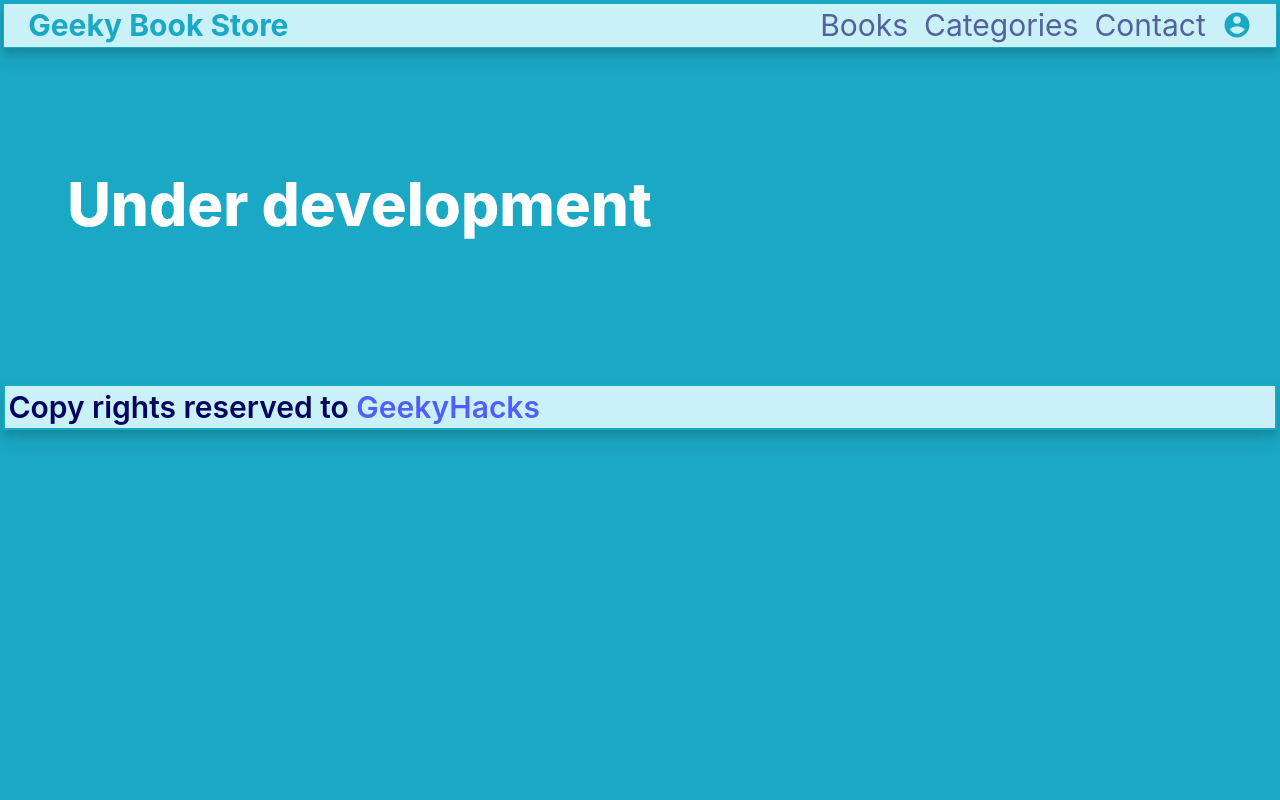
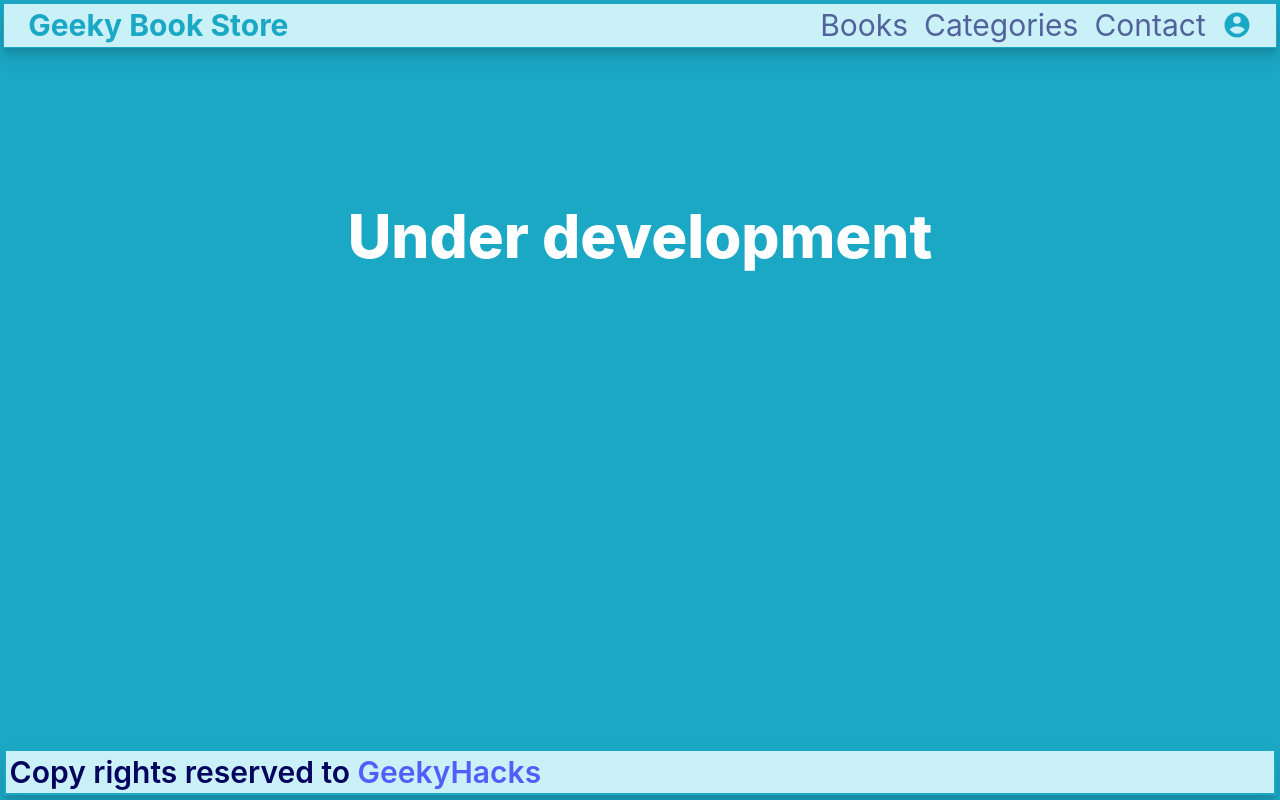
Before and after one commit to GeekyHacks/BookStore_React, a React (Create React App) app: page /BookStore_React/categories in a window 1280 px wide. Built offline with nearby package versions, Linux system fonts and the light colour scheme.

Commit message:
Add Redux to the project

```diff
--- a/package.json
+++ b/package.json
@@ -4,11 +4,13 @@
   "private": true,
   "homepage": "https://geekyhacks.github.io/BookStore_React/",
   "dependencies": {
+    "@reduxjs/toolkit": "^1.9.5",
     "@testing-library/jest-dom": "^5.17.0",
     "@testing-library/react": "^13.4.0",
     "@testing-library/user-event": "^13.5.0",
     "react": "^18.2.0",
     "react-dom": "^18.2.0",
+    "react-redux": "^8.1.2",
     "react-router-dom": "^6.15.0",
     "react-scripts": "5.0.1",
     "web-vitals": "^2.1.4"
--- a/src/App.jsx
+++ b/src/App.jsx
@@ -6,10 +6,10 @@
 import Footer from './components/Footer';
 import './styles/Css/App.css';
 import accountPic from './assets/images/account-circle.svg';
+import Counter from './features/counter/Counter';
 
 function App() {
   return (
-    <div className="fullWebsite">
     <div className="App">
       <nav className="navBar">
         <Link className="bookstoreTitle" to="/BookStore_React/">
@@ -30,16 +30,15 @@
           </Link>
         </div>
       </nav>
-
-        <Routes>
+      <Routes className="Routes">
         {/* <Route index element={<Home />} /> */}
         <Route path="/BookStore_React/" element={<MainContainer />} />
         <Route path="/BookStore_React/books" element={<MainContainer />} />
         <Route path="/BookStore_React/contact" element={<Contact />} />
         <Route path="/BookStore_React/categories" element={<Categories />} />
-          <Route path="/BookStore_React/*" element={<div className="notFound"> Page not found!! </div>} />
+        {/* <Route path="/BookStore_React/*" element={<div className="notFound"> Page not found!! </div>} /> */}
+        <Route path="/BookStore_React/*" element={<Counter />} />
       </Routes>
-      </div>
       <Footer />
     </div>
   );
--- /dev/null
+++ b/src/app/store.jsx
@@ -0,0 +1,8 @@
+import { configureStore } from '@reduxjs/toolkit';
+import counterReducer from '../features/counter/counterSlice';
+
+export const store = configureStore({
+  reducer: {
+    counter: counterReducer,
+  },
+});
--- a/src/components/Footer.jsx
+++ b/src/components/Footer.jsx
@@ -1,13 +1,11 @@
 const Footer = () => {
   const result = (
-    <div>
     <footer>
       <h3 className="copyRights">
         Copy rights reserved to
         <a href="https://github.com/GeekyHacks"> GeekyHacks</a>
       </h3>
     </footer>
-    </div>
   );
 
   return result;
--- /dev/null
+++ b/src/features/counter/Counter.jsx
@@ -0,0 +1,24 @@
+import React from 'react';
+import { useSelector, useDispatch } from 'react-redux';
+import { decrement, increment } from './counterSlice';
+
+export function Counter() {
+  const count = useSelector((state) => state.counter.value);
+  const dispatch = useDispatch();
+
+  return (
+    <div>
+      <div className='notFound'>
+        <button aria-label="Increment value" onClick={() => dispatch(increment())}>
+          Increment
+        </button>
+        <span>{count}</span>
+        <button aria-label="Decrement value" onClick={() => dispatch(decrement())}>
+          Decrement
+        </button>
+      </div>
+    </div>
+  );
+}
+
+export default Counter;
--- /dev/null
+++ b/src/features/counter/counterSlice.jsx
@@ -0,0 +1,30 @@
+import { createSlice } from '@reduxjs/toolkit';
+
+const initialState = {
+  value: 0,
+};
+
+export const counterSlice = createSlice({
+  name: 'counter',
+  initialState,
+  reducers: {
+    increment: (state) => {
+      // Redux Toolkit allows us to write "mutating" logic in reducers. It
+      // doesn't actually mutate the state because it uses the Immer library,
+      // which detects changes to a "draft state" and produces a brand new
+      // immutable state based off those changes
+      state.value += 1;
+    },
+    decrement: (state) => {
+      state.value -= 1;
+    },
+    incrementByAmount: (state, action) => {
+      state.value += action.payload;
+    },
+  },
+});
+
+// Action creators are generated for each case reducer function
+export const { increment, decrement, incrementByAmount } = counterSlice.actions;
+
+export default counterSlice.reducer;
--- a/src/index.js
+++ b/src/index.js
@@ -3,14 +3,18 @@
 import './index.css';
 import { BrowserRouter } from 'react-router-dom';
 import App from './App';
+import { store } from './app/store';
+import { Provider } from 'react-redux';
 
 const root = ReactDOM.createRoot(document.getElementById('root'));
 root.render(
   <React.StrictMode>
     <BrowserRouter>
-      <App />
+      <Provider store={store}>
+        <App />
+      </Provider>
     </BrowserRouter>
-  </React.StrictMode>,
+  </React.StrictMode>
 );
 
 // If you want to start measuring performance in your app, pass a function
--- a/src/styles/Css/App.css
+++ b/src/styles/Css/App.css
@@ -1,5 +1,4 @@
 @import url("https://fonts.googleapis.com/css2?family=Roboto:wght@400;700&display=swap");
-
 * {
   margin: 0;
   padding: 0;
@@ -16,11 +15,8 @@
   align-items: stretch;
   white-space: nowrap;
 }
-
-body h2,
-body span,
-body h3 {
-  color: #03045e;
+body h2, body span, body h3 {
+  color: #03045E;
   font-weight: 600;
   font-size: 1em;
 }
@@ -28,20 +24,18 @@
 button {
   transition: all 0.5s;
   border-radius: 2px;
-  color: #03045e !important;
-  background-color: #0077b6 !important;
+  color: #03045E !important;
+  background-color: #0077B6 !important;
   cursor: pointer;
   text-align: center;
   border: 1px solid rgba(3, 4, 94, 0.4);
   padding: 3px 8px;
   font-size: 0.75em;
 }
-
 button:active {
   transform: scale(0.96);
   background: #1ba8c5 !important;
 }
-
 button:focus {
   outline: 0;
 }
@@ -68,24 +62,25 @@
   gap: 2rem;
 }
 
-.App,
-.BooksContainer {
+.App, .BooksContainer {
   display: flex;
   flex-direction: column;
   justify-content: center;
+  align-items: stretch;
   gap: 0.5rem;
 }
 
 footer {
-  position: relative;
+  position: fixed;
+  align-self: center;
+  width: 97%;
   top: auto;
-  bottom: 0;
+  bottom: 0.3rem;
   padding: 0.2rem;
   border: 2px solid #1ba8c5;
   box-shadow: 0 10px 20px rgba(0, 0, 0, 0.1), 0 6px 6px rgba(0, 0, 0, 0.1);
-  background: #caf0f8;
+  background: #CAF0F8;
 }
-
 footer a {
   transition: all 0.5s;
   opacity: 0.6;
@@ -102,17 +97,15 @@
   align-self: stretch !important;
   margin: 0.5rem 0.7rem;
   padding: 0.7rem;
-  background: #caf0f8;
+  background: #CAF0F8;
   border-radius: 3px;
   box-shadow: 0 10px 20px rgba(0, 0, 0, 0.1), 0 6px 6px rgba(0, 0, 0, 0.1);
-  color: #03045e;
+  color: #03045E;
   gap: 2rem;
 }
-
 .Book .fstDiv {
   flex: 0.5;
 }
-
 .Book .scdDiv {
   flex: 0.5;
   display: flex;
@@ -121,14 +114,11 @@
   align-items: center;
   gap: 1rem;
 }
-
-.Book span,
-.Book a {
+.Book span, .Book a {
   font-size: 0.75em;
   font-weight: 600;
   opacity: 0.4;
 }
-
 .Book a {
   opacity: 0.6;
 }
@@ -136,7 +126,6 @@
 .BookChapter {
   gap: 0.25rem;
 }
-
 .BookChapter button {
   margin-top: 0.3rem;
   padding: 3px 10px;
@@ -150,24 +139,20 @@
   align-self: stretch !important;
   padding: 0.5rem;
   margin: 0.2rem;
-  background: #caf0f8;
+  background: #CAF0F8;
   border-radius: 3px;
   box-shadow: 0 10px 20px rgba(0, 0, 0, 0.1), 0 6px 6px rgba(0, 0, 0, 0.1);
 }
-
-.AddBook input,
-.AddBook button {
-  color: #03045e;
+.AddBook input, .AddBook button {
+  color: #03045E;
   font-size: 0.8em;
   padding: 2px;
 }
-
 .AddBook h3 {
-  color: #03045e;
+  color: #03045E;
   font-size: 1.3em;
   font-weight: 800;
 }
-
 .AddBook .bookInput {
   display: flex;
   flex-direction: row;
@@ -175,18 +160,14 @@
   align-items: center;
   gap: 1rem;
 }
-
 .AddBook .bookInput input {
   flex: 0.4;
 }
-
 .AddBook .bookInput button {
   flex: 0.2;
 }
 
-.BookDetails,
-.BookChapter,
-.Books {
+.BookDetails, .BookChapter, .Books {
   display: flex;
   flex-direction: column;
   justify-content: center;
@@ -197,12 +178,10 @@
 .BookDetails {
   gap: 0.2rem;
 }
-
 .BookDetails h2 {
   font-size: 1.3em;
   font-weight: 700;
 }
-
 .BookDetails div {
   display: flex;
   flex-direction: row;
@@ -220,7 +199,7 @@
 }
 
 .headSpan {
-  border: 0.01rem solid #03045e;
+  border: 0.01rem solid #03045E;
   height: 1rem;
   box-shadow: 1px 2px 4px rgba(0, 0, 0, 0.8), 1px 2px 4px rgba(0, 0, 0, 0.8);
   border-radius: 0.2rem;
@@ -228,7 +207,7 @@
 }
 
 .hSpan {
-  border: 0.01rem solid #03045e;
+  border: 0.01rem solid #03045E;
   width: 98%;
   opacity: 0.3;
   border-radius: 6px;
@@ -239,12 +218,10 @@
 .headfour {
   font-size: 0.85em !important;
 }
-
 .headfour h3 {
   font-weight: 800;
   font-size: 1em;
 }
-
 .headfour h4 {
   font-size: 0.85em;
   opacity: 0.4;
@@ -258,7 +235,7 @@
   justify-content: center;
   align-self: stretch;
   box-shadow: 0 10px 20px rgba(0, 0, 0, 0.1), 0 6px 6px rgba(0, 0, 0, 0.1);
-  background: #caf0f8;
+  background: #CAF0F8;
 }
 
 .navBar {
@@ -270,12 +247,10 @@
   padding: 0.25rem;
   align-self: stretch;
 }
-
 .navBar h2 {
   font-weight: 700 !important;
   font-size: 1em;
 }
-
 .navBar div {
   display: flex;
   flex-direction: row;
@@ -283,7 +258,6 @@
   justify-content: center;
   gap: 1rem;
 }
-
 .navBar div span {
   align-self: center !important;
 }
@@ -297,25 +271,29 @@
   white-space: normal !important;
   margin: 2rem 3rem;
 }
-
 .HomeComponent h2 {
   font-size: 1.2em;
   font-weight: 600;
 }
-
 .HomeComponent p {
   font-size: 1em;
   margin-left: 0.5rem;
 }
-
 .HomeComponent ol li {
   font-size: 1em;
   margin-left: 3rem;
 }
 
+.CategoriesComponent {
+  display: flex;
+  flex-direction: column;
+  justify-content: center;
+  align-items: stretch;
+}
+
 .notFound {
-  margin: 3rem auto;
   border-radius: 4px;
+  margin: 5rem auto;
   padding: 4rem;
   font-size: 2em;
   font-weight: 800;
@@ -337,47 +315,47 @@
   cursor: pointer;
   border: none;
   background: none !important;
-  color: #03045e;
+  color: #03045E;
 }
 
 @media (min-width: 768px) {
   body {
     font-size: 18px;
   }
-
   .accountPic {
     max-width: 25px;
   }
-
   .navBar {
     padding: 0.2rem 1.5rem;
   }
-
   .headSpan {
     height: 2.5rem;
   }
+  footer {
+    width: 98%;
+  }
 }
-
 @media (min-width: 999px) {
   body {
     font-size: 25px;
   }
-
   .accountPic {
     max-width: 30px;
   }
-
   .headSpan {
     height: 2.8rem;
   }
 }
-
 @media (min-width: 1200px) {
   body {
     font-size: 30px;
   }
-
   .headSpan {
     height: 3.3rem;
   }
+  footer {
+    width: 98.5%;
+  }
 }
+
+/*# sourceMappingURL=App.css.map */
--- a/src/styles/Sass/App.sass
+++ b/src/styles/Sass/App.sass
@@ -34,7 +34,6 @@
     justify-content: center
     align-items: center
 
-
 .fullWebsite
     @include columnFlex
     justify-content: space-evenly
@@ -44,12 +43,14 @@
 .App,.BooksContainer
     @include columnFlex
     justify-content: center
-    // align-items: center
+    align-items: stretch
     gap: .5rem
 footer
-    position: relative
+    position: fixed
+    align-self: center
+    width: 97%
     top: auto
-    bottom: 0
+    bottom: 0.3rem
     padding: .2rem
     border: 2px solid $secondarycolor
     box-shadow: $box-shadow
@@ -194,7 +195,6 @@
         span
             align-self: center !important
 
-
 .accountPic
     max-width: 17px
 
@@ -214,10 +214,19 @@
     ol li
         font-size: 1em
         margin-left: 3rem
+// .Routes
+//     @include columnFlex
+//     justify-content: center
+//     align-items: stretch
+
+.CategoriesComponent
+    @include columnFlex
+    justify-content: center
+    align-items: stretch
 
 .notFound
-    margin: 3rem auto
     border-radius: 4px
+    margin: 5rem auto
     padding: 4rem
     font-size: 2em
     font-weight: 800
@@ -246,7 +255,8 @@
         padding: .2rem 1.5rem
     .headSpan
         height: 2.5rem
-
+    footer
+        width: 98%
 @media (min-width: 999px)
     body
         font-size: 25px
@@ -261,3 +271,5 @@
         font-size: 30px
     .headSpan
         height: 3.3rem
+    footer
+        width: 98.5%
```
Also changed, not shown: 2 other files (tests, documents, lock files or other folders). Lines whose indentation alone changed are shown as unchanged.
